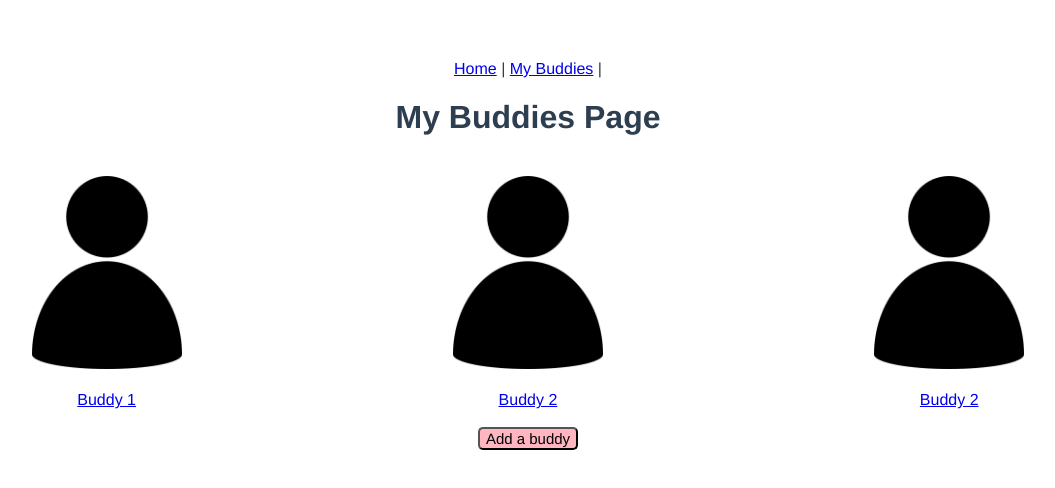
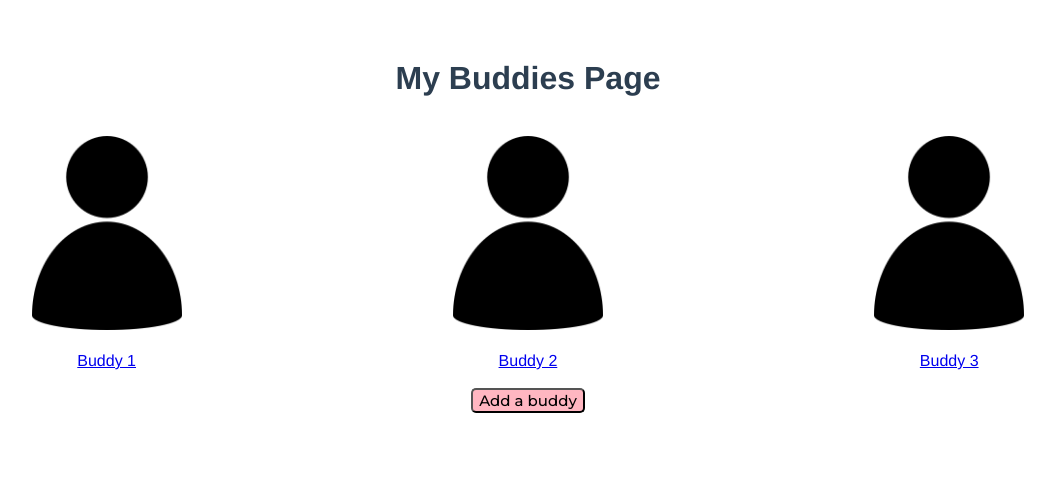
Before and after one commit to yx0555/BuddyUp, a Vue app: page /mybuddies in a window 1280 px wide. Shown: the top 488 px of the page, without its empty margins (112-1167 px from the left). Built offline with nearby package versions, Linux system fonts and the light colour scheme.

Commit message:
remove router testing

```diff
--- a/src/App.vue
+++ b/src/App.vue
@@ -1,6 +1,4 @@
 <template>
-  <router-link to="/">Home</router-link> |
-  <router-link to="/mybuddies">My Buddies</router-link> |
   <router-view/>
 </template>
 
--- a/src/views/MyBuddies.vue
+++ b/src/views/MyBuddies.vue
@@ -15,7 +15,7 @@
 
     <div class="column">
       <img id = "icon3" src="@/assets/buddyicon.png" width="150" alt="Buddy Icon">
-      <br><br> <router-link to="/indivbuddies/2">Buddy 2</router-link>
+      <br><br> <router-link to="/indivbuddies/3">Buddy 3</router-link>
     </div>
   </div>
 
@@ -31,24 +31,26 @@
 export default {
   methods:{
     addbuddy(){
-      var image = document.getElementById("icon");
-      image.src="@/assets/buddyicon.png";
+      // var image = document.getElementById("icon");
+      // image.src="@/assets/man.png";
     }
   }
 }
 </script>
 
-<style>
+<style scoped>
+  @import url('https://fonts.googleapis.com/css?family=Montserrat:500');
+  @import url('https://fonts.googleapis.com/css2?family=Barlow&display=swap');
+
 #icon{
     color:antiquewhite
 }
 
 #addbutton{
-  font-family: Helvetica;
+  font-family: 'Montserrat';
   background-color: lightpink ;
   font-size: 15px;
   border-radius: 5px;
-
 }
 
 .column{
```
